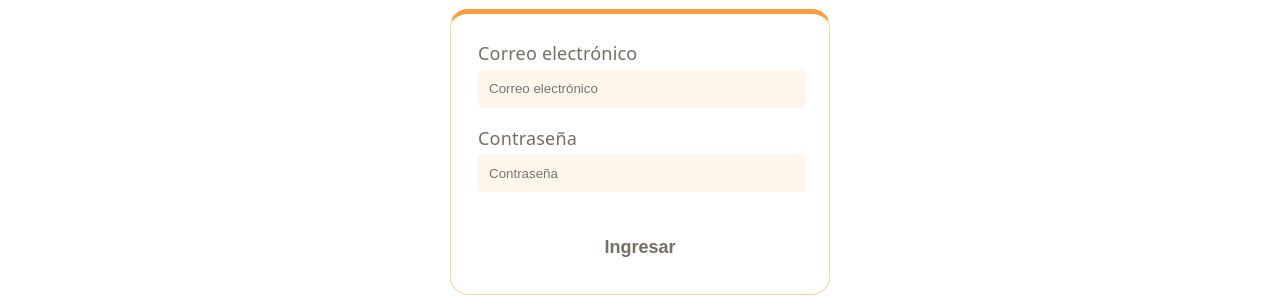
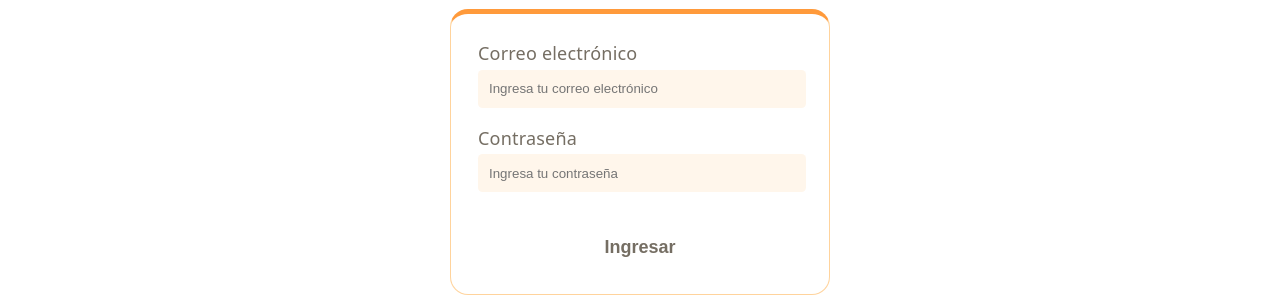
Before and after one commit to pixelpando/ginima-chocolates, a React (Vite) app: page /login in a window 1280 px wide. Shown: the part 245-542 px from the top of the page. Built offline with nearby package versions, Linux system fonts and the light colour scheme; no server answers; the database is empty.

Commit message:
fix(login): modificar placeholders en formularios

```diff
--- a/src/components/Login/Login.jsx
+++ b/src/components/Login/Login.jsx
@@ -44,7 +44,7 @@ const Login = () => {
                         id="email"
                         autoComplete="true"
 
-                        placeholder="Correo electrónico"
+                        placeholder="Ingresa tu correo electrónico"
 
                         value={email}
                         onChange={(e) => setEmail(e.target.value)}
@@ -56,7 +56,7 @@ const Login = () => {
                         type="password"
                         id="password"
 
-                        placeholder="Contraseña"
+                        placeholder="Ingresa tu contraseña"
                         value={password}
 
                         onChange={(e) => setPassword(e.target.value)}
--- a/src/components/Registro/Registro.jsx
+++ b/src/components/Registro/Registro.jsx
@@ -51,7 +51,7 @@ const Registro = () => {
                         onChange={(e) => setEmail(e.target.value)}
                         required
 
-                        placeholder="Correo Electrónico"
+                        placeholder="Ej.: user@gmail.com"
                     />
                 </div>
                 <div>
@@ -64,7 +64,7 @@ const Registro = () => {
                         onChange={(e) => setPassword(e.target.value)}
                         required
 
-                        placeholder="Mínimo 6 caracteres"
+                        placeholder="Mínimo 6 caracteres. Ej.: user1234"
                     />
                 </div>
                 {error && <p className="error-message">{error}</p>}
```
